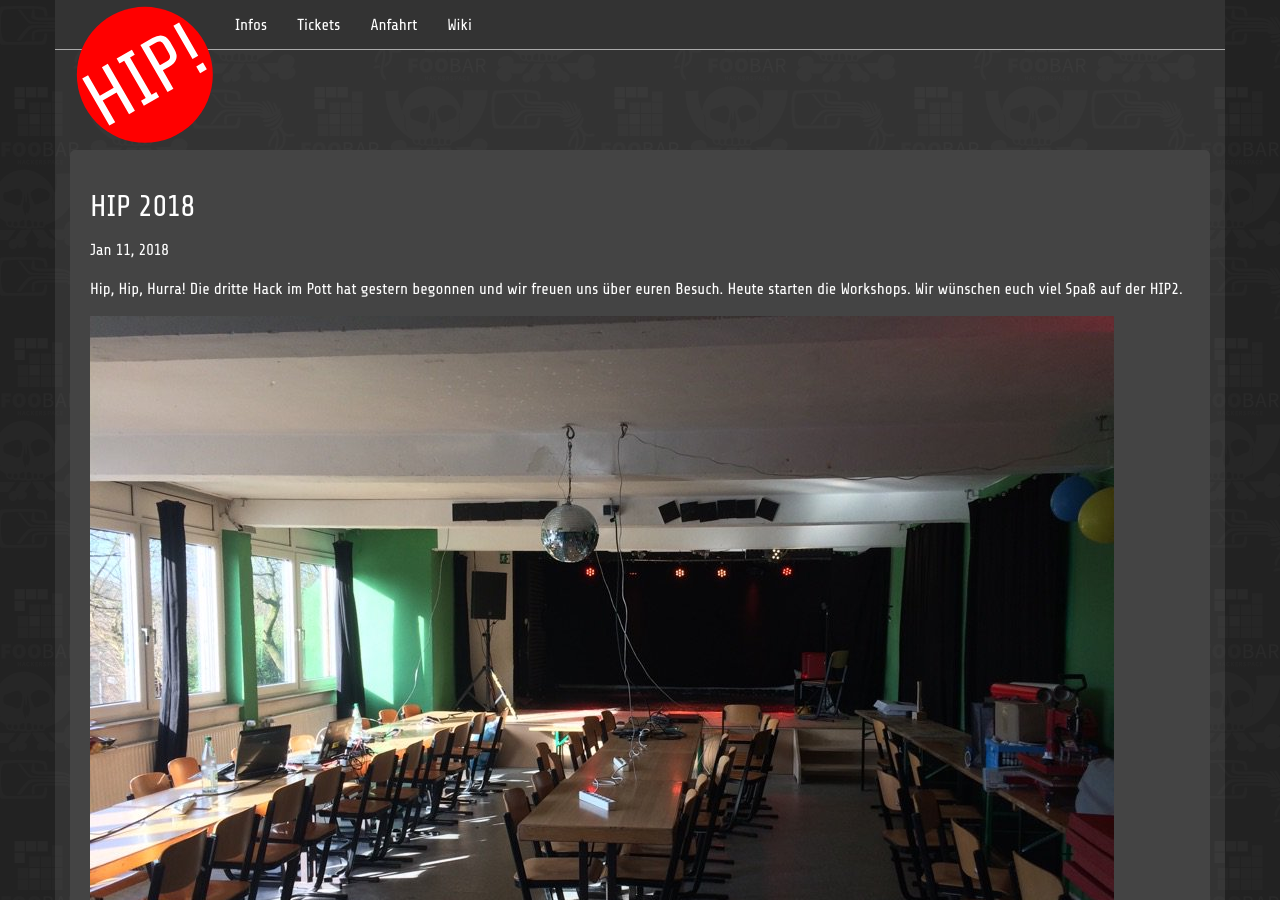
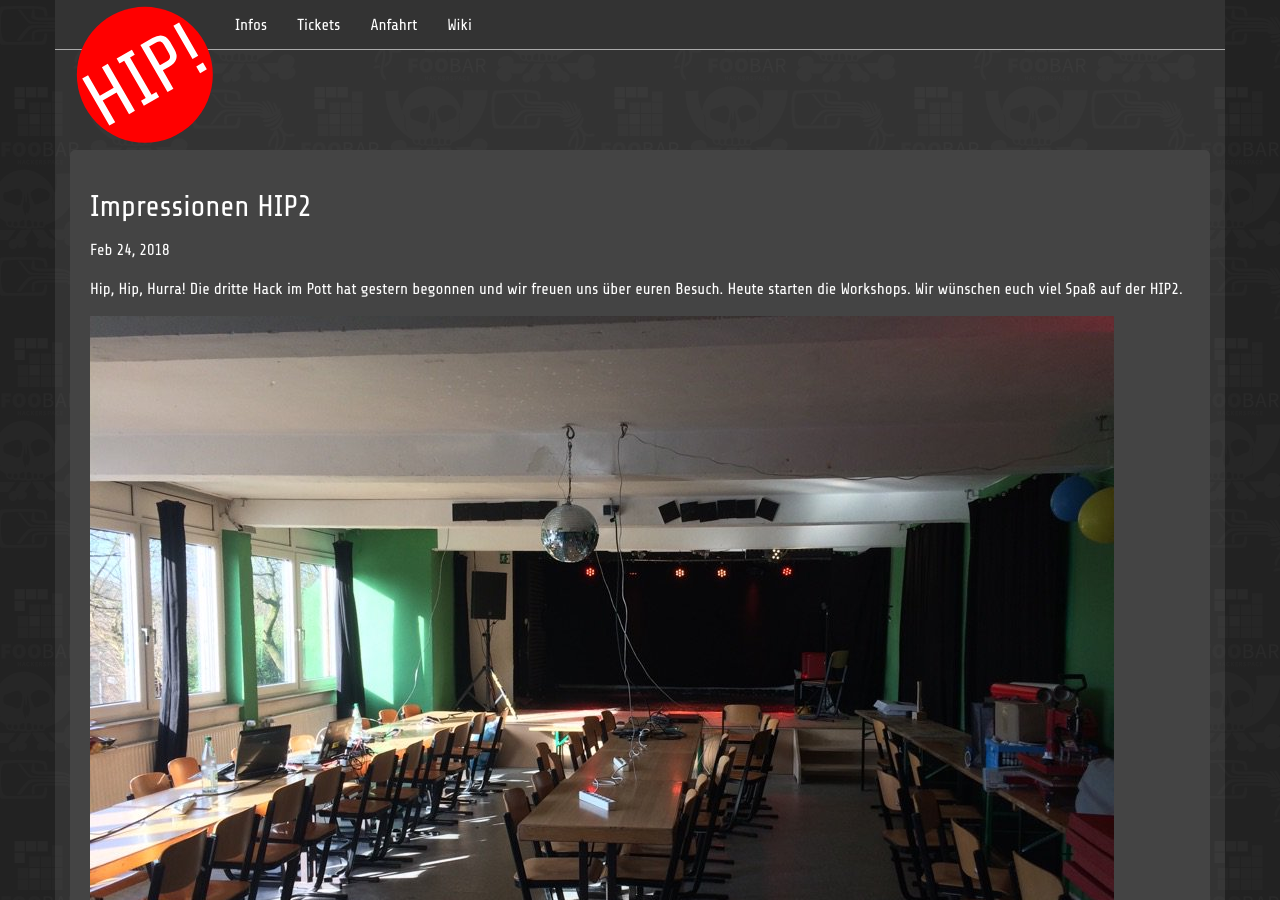
Before and after one commit to c3e/hip-site, a Jekyll site: the page built from _posts/2018-02-24-impressionen-hip2.markdown, in a window 1280 px wide and 900 px high. Built offline with Jekyll 4.4.1, drawn with Linux system fonts in a browser that asks for light colours.

Commit message:
Impressionen HIP2

```diff
--- a/_posts/2018-02-24-impressionen-hip2.markdown
+++ b/_posts/2018-02-24-impressionen-hip2.markdown
@@ -1,7 +1,7 @@
 ---
 layout: post
-title:  "HIP 2018"
-date:   2018-01-11 13:37:00
+title:  "Impressionen HIP2"
+date:   2018-02-24 13:37:00
 post_author: gammlaa
 ---
 
```
